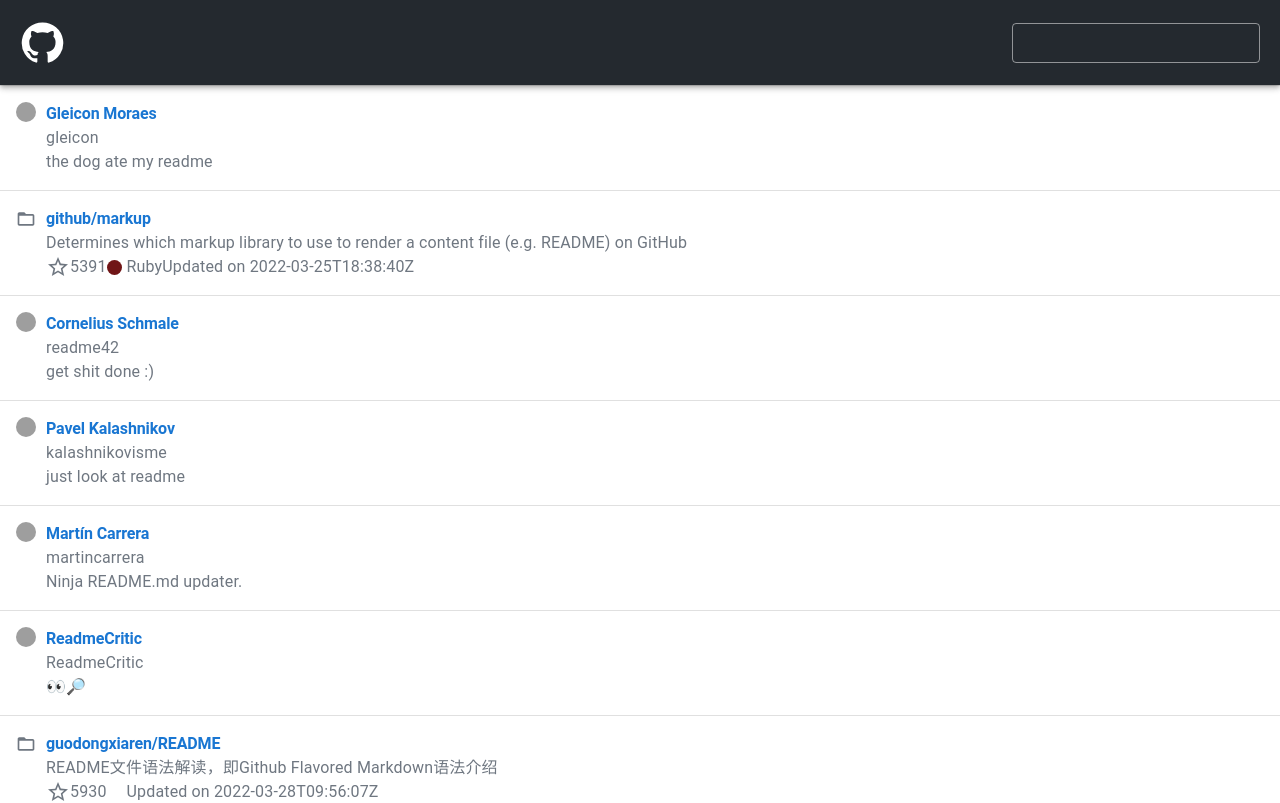
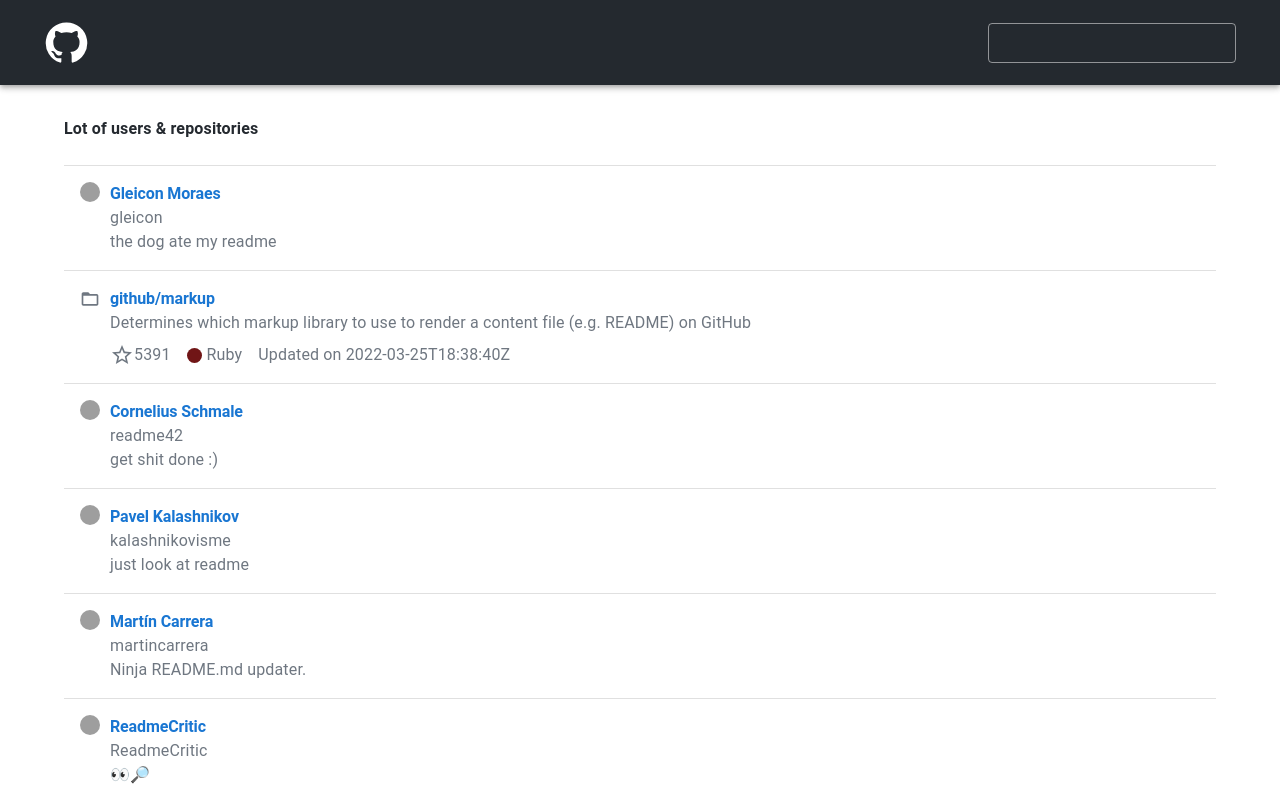
Before and after one commit to FezMLG/github-issues, a Next.js app: page / in a window 1280 px wide. Shown: the top 803 px of the page. Built offline with nearby package versions, Linux system fonts and the light colour scheme; grey boxes are pictures that could not be loaded.

Commit message:
feat: adjust view to figma mockup

```diff
--- a/components/molecules/PageHeader.tsx
+++ b/components/molecules/PageHeader.tsx
@@ -1,11 +1,22 @@
-import { AppBar as MuiAppBar, Box, TextField, Stack } from "@mui/material";
+import {
+  AppBar as MuiAppBar,
+  Box,
+  Container,
+  TextField,
+  Stack,
+} from "@mui/material";
 import GitHubIcon from "@mui/icons-material/GitHub";
 import styled from "@mui/styled-engine";
 
 export const PageHeader = () => {
   return (
-    <MuiAppBar position="static" sx={{ p: "20px" }}>
-      <Stack direction="row" justifyContent="space-between" alignItems="center">
+    <MuiAppBar position="static" sx={{ p: "20px", marginBottom: "2rem" }}>
+      <Container maxWidth={"xl"}>
+        <Stack
+          direction="row"
+          justifyContent="space-between"
+          alignItems="center"
+        >
           <Box
             sx={{
               fontSize: "45px",
@@ -32,6 +43,7 @@
             }}
           />
         </Stack>
+      </Container>
     </MuiAppBar>
   );
 };
--- a/components/molecules/RespositoryDetails.tsx
+++ b/components/molecules/RespositoryDetails.tsx
@@ -9,18 +9,20 @@
 };
 
 export const RepositoryDetails = ({ details }: RepositoryDetailsProps) => {
+  console.group(details);
   const { details: repositoryDetails } = details;
   const areStarsGazers = repositoryDetails.starGazersCount !== 0;
   const areProgrammingLang =
     repositoryDetails.programmingLang[0].color !== null;
+  console.log(areProgrammingLang);
   return (
-    <Stack direction={"row"}>
+    <Stack direction={"row"} spacing={2} sx={{ marginTop: "0.5rem" }}>
       {areStarsGazers && (
         <Stack direction={"row"}>
           <StarBorderIcon /> {repositoryDetails.starGazersCount}
         </Stack>
       )}
-      {areProgrammingLang !== null && (
+      {areProgrammingLang && (
         <Stack direction={"row"} alignItems={"center"}>
           <Box
             sx={{ backgroundColor: repositoryDetails.programmingLang[0].color }}
@@ -28,8 +30,9 @@
             height="15px"
             borderRadius={"50%"}
             marginRight={"5px"}
-          ></Box>
-          {repositoryDetails.programmingLang[0].name}
+            display={"block"}
+          />
+          <Box>{repositoryDetails.programmingLang[0].name}</Box>
         </Stack>
       )}
       <Stack direction={"row"} alignItems={"center"}>
--- a/pages/index.tsx
+++ b/pages/index.tsx
@@ -10,6 +10,7 @@
 } from "../types";
 import { ResultRepositoryListElement } from "../components/molecules/ResultRepositoryListElement";
 import { ResultUserListElement } from "../components/molecules/ResultUserListElement";
+import { Box, Container } from "@mui/material";
 
 type ServerSidePropsReturn = {
   data: SearchResponse;
@@ -339,8 +340,16 @@
         <link rel="icon" href="/favicon.ico" />
       </Head>
       <PageHeader />
+      <Container maxWidth={"lg"}>
         {data.result.length === 0 && "No result, sorry"}
-      {data.result.length !== 0 &&
+        {data.result.length !== 0 && (
+          <Box
+            sx={{ marginBottom: "1.5rem", fontWeight: 600, color: "#24292F" }}
+          >
+            Lot of users & repositories
+          </Box>
+        )}
+        {data.result.length &&
           data.result.map((el) => {
             if (isRepository(el)) {
               return (
@@ -349,6 +358,7 @@
             } else
               return <ResultUserListElement element={el} key={el.databaseId} />;
           })}
+      </Container>
     </>
   );
 };
```
Lines whose indentation alone changed are shown as unchanged.
